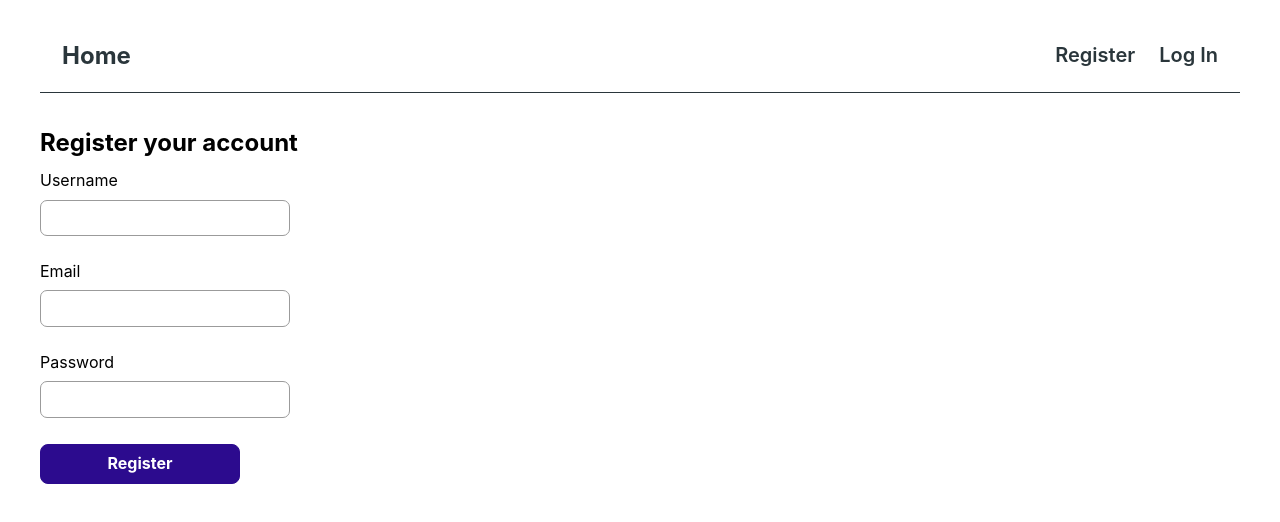
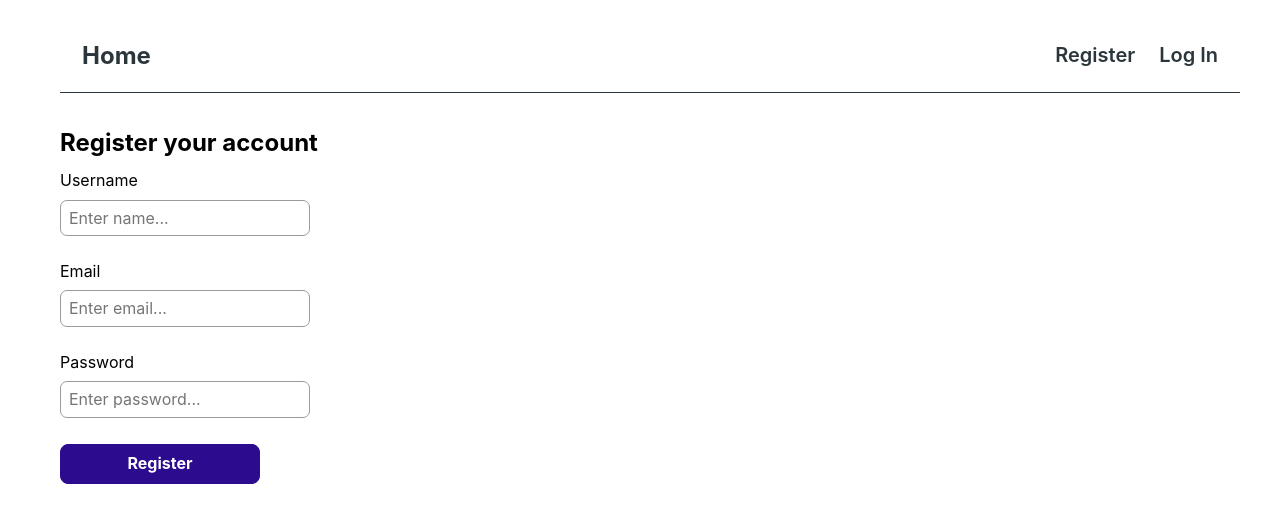
Before and after one commit to MarginTrader1/goit-react-hw-08, a React (Vite) app: page /register in a window 1280 px wide. Shown: the top 522 px of the page. Built offline with nearby package versions, Linux system fonts and the light colour scheme.

Commit message:
стили

```diff
--- a/src/components/Layout/Layout.module.css
+++ b/src/components/Layout/Layout.module.css
@@ -1,8 +1,9 @@
 .container {
    margin: 20px;
+   padding-left: 20px;
    margin-left: auto;
    margin-right: auto;
-   width: 1200px;
+   max-width: 1200px;
    display: flex;
    flex-direction: column;
    gap: 20px;
--- a/src/components/LoginForm/LoginForm.jsx
+++ b/src/components/LoginForm/LoginForm.jsx
@@ -1,7 +1,9 @@
 import { Formik, Form, Field } from "formik";
-import css from "./LoginForm.module.css";
 import { login } from "../../redux/auth/operations";
 import { useDispatch } from "react-redux";
+import { useId } from "react";
+
+import css from "./LoginForm.module.css";
 
 export default function LoginForm() {
    const dispatch = useDispatch();
@@ -9,6 +11,8 @@ export default function LoginForm() {
       dispatch(login(values));
       actions.resetForm();
    };
+
+   const id = useId();
 
    return (
       <Formik
@@ -19,13 +23,25 @@ export default function LoginForm() {
          onSubmit={handleSubmit}
       >
          <Form className={css.form} autoComplete="off">
-            <label className={css.label}>
+            <label className={css.label} htmlFor={`email-${id}`}>
                Email
-               <Field type="email" name="email" className={css.inputField}/>
+               <Field
+                  className={css.inputField}
+                  type="email"
+                  name="email"
+                  id={`email-${id}`}
+                  placeholder="Enter email..."
+               />
             </label>
-            <label className={css.label}>
+            <label className={css.label} htmlFor={`password-${id}`}>
                Password
-               <Field type="password" name="password" className={css.inputField}/>
+               <Field
+                  className={css.inputField}
+                  type="text"
+                  name="password"
+                  id={`password-${id}`}
+                  placeholder="Enter password..."
+               />
             </label>
             <button type="submit" className={css.button}>
                Log In
--- a/src/components/LoginForm/LoginForm.module.css
+++ b/src/components/LoginForm/LoginForm.module.css
@@ -15,6 +15,11 @@
    width: 250px;
    border: 1px solid rgb(155, 155, 155);
    border-radius: 7px;
+}
+
+.inputField:focus {
+   border-color: blue;
+   outline: none;
 }
 
 .button {
--- a/src/components/RegistrationForm/RegistrationForm.jsx
+++ b/src/components/RegistrationForm/RegistrationForm.jsx
@@ -1,8 +1,10 @@
 import { Formik, Form, Field } from "formik";
 import { useDispatch } from "react-redux";
+import { useId } from "react";
 
 import css from "./RegistrationForm.module.css";
 import { register } from "../../redux/auth/operations";
+
 export default function RegistrationForm() {
    const dispatch = useDispatch();
    const handleSubmit = (values, actions) => {
@@ -10,6 +12,8 @@ export default function RegistrationForm() {
       dispatch(register(values));
       actions.resetForm();
    };
+
+   const id = useId();
 
    return (
       <Formik
@@ -21,17 +25,35 @@ export default function RegistrationForm() {
          onSubmit={handleSubmit}
       >
          <Form className={css.form} autoComplete="off">
-            <label className={css.label}>
+            <label className={css.label} htmlFor={`name-${id}`}>
                Username
-               <Field type="text" name="name" className={css.inputField} />
+               <Field
+                  type="text"
+                  name="name"
+                  id={`name-${id}`}
+                  className={css.inputField}
+                  placeholder="Enter name..."
+               />
             </label>
-            <label className={css.label}>
+            <label className={css.label} htmlFor={`email-${id}`}>
                Email
-               <Field type="email" name="email" className={css.inputField} />
+               <Field
+                  type="email"
+                  name="email"
+                  id={`email-${id}`}
+                  className={css.inputField}
+                  placeholder="Enter email..."
+               />
             </label>
-            <label className={css.label}>
+            <label className={css.label} htmlFor={`password-${id}`}>
                Password
-               <Field type="password" name="password" className={css.inputField} />
+               <Field
+                  type="text"
+                  name="password"
+                  id={`password-${id}`}
+                  className={css.inputField}
+                  placeholder="Enter password..."
+               />
             </label>
             <button type="submit" className={css.button}>
                Register
--- a/src/components/RegistrationForm/RegistrationForm.module.css
+++ b/src/components/RegistrationForm/RegistrationForm.module.css
@@ -20,6 +20,11 @@
    border-radius: 7px;
 }
 
+.inputField:focus {
+   border-color: blue;
+   outline: none;
+}
+
 .button {
    width: 200px;
    height: 40px;
--- a/src/pages/ContactsPage/ContactsPage.module.css
+++ b/src/pages/ContactsPage/ContactsPage.module.css
@@ -1,7 +1,5 @@
 .container {
    margin: 20px;
-   margin-left: auto;
-   margin-right: auto;
    display: flex;
    flex-direction: column;
    gap: 20px;
```
